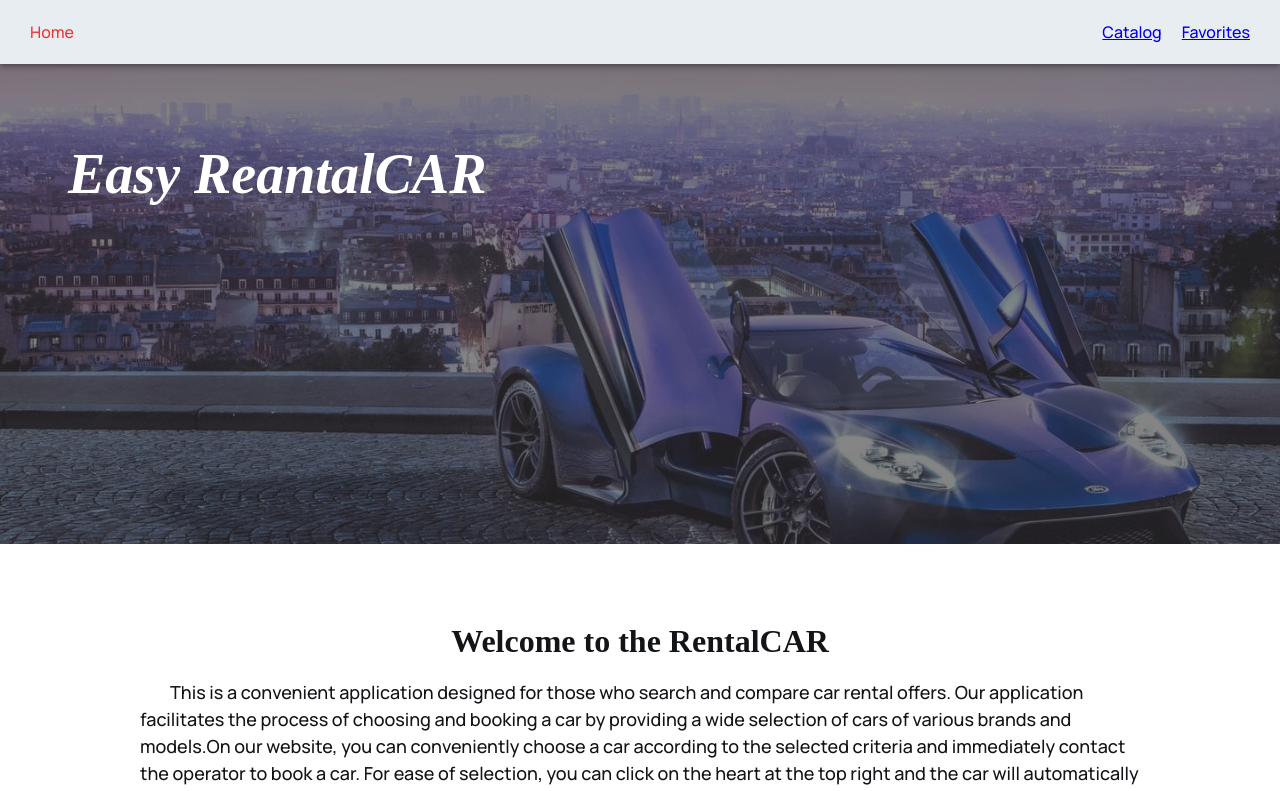
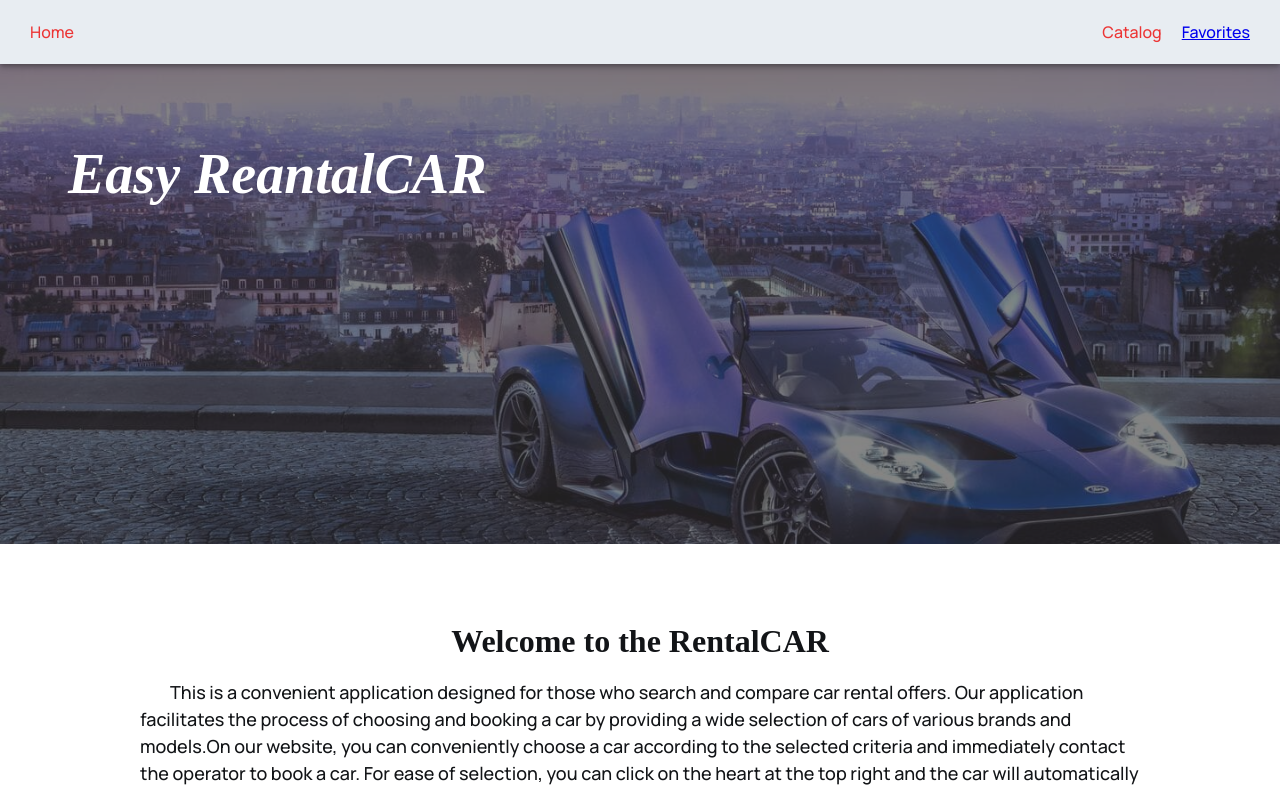
Before and after one commit to svetapan/car-react, a React (Create React App) app: page / in a window 1280 px wide. Shown: the top 791 px of the page. Built offline with nearby package versions, Linux system fonts and the light colour scheme; no server answers; a web font is replaced by a local one.

Commit message:
fixed home link

```diff
--- a/src/components/Header/Header.styled.js
+++ b/src/components/Header/Header.styled.js
@@ -27,7 +27,9 @@ export const StyledNavLink = styled(NavLink)`
   &:focus {
     color: var(--link-accent);
   }
-  &.active {
+
+  &.active,
+  &:first-child {
     text-decoration: none;
     color: var(--link-accent);
   }
```
